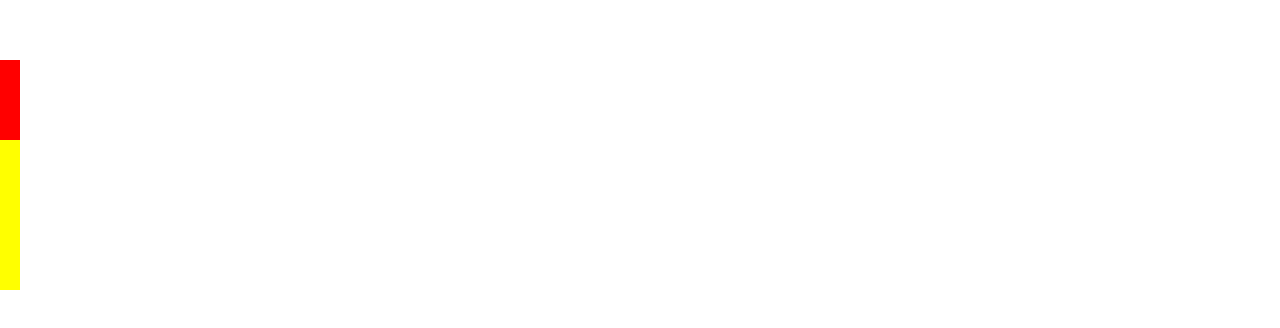
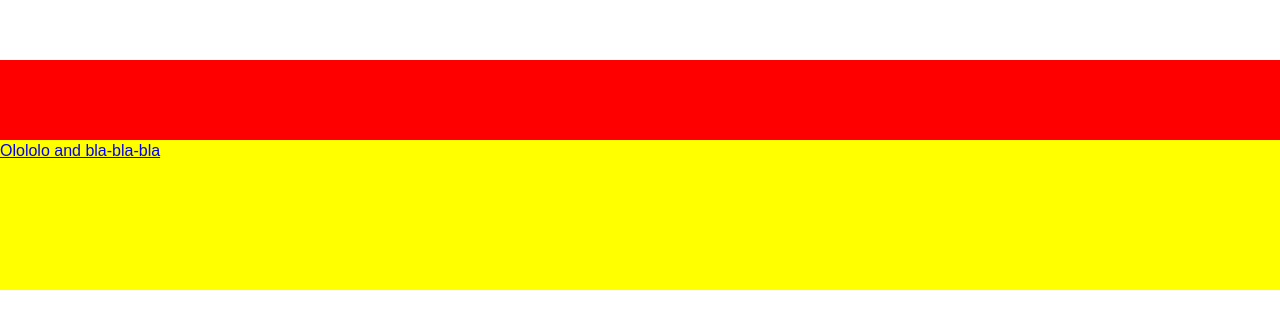
Before and after one commit to eva661/Plugins, a plain HTML site: page Other/smallExample.html in a window 1280 px wide. Shown: the part 340-668 px from the top of the page. Drawn offline with nearby package versions, Linux system fonts and the light colour scheme.

Commit message:
add options

```diff
--- a/Other/smallExample.html
+++ b/Other/smallExample.html
@@ -35,10 +35,10 @@
 
 
 
-        <a href="#" style="display:block; width: 20px; height: 10px; background: red;"></a>
-        <a href="#" style="display:block; width: 20px; height: 30px; background: red;"></a>
-        <a href="#" style="display:block; width: 20px; height: 40px; background: red;"></a>
-        <a href="#" style="display:block; width: 20px; height: 150px; background: red;"></a>
+        <a href="#" style="display:block; height: 10px; background: red;"></a>
+        <a href="#" style="display:block; height: 30px; background: red;"></a>
+        <a href="#" style="display:block; height: 40px; background: red;"></a>
+        <a href="#" style="display:block; height: 150px; background: red;"></a>
 
 
 
@@ -87,7 +87,8 @@
 
                     var settings = $.extend( {
                         'element'         : 'div',
-                        'backgroundColor' : 'blue'
+                        'backgroundColor' : 'blue',
+                        'text': 'The Highest element'
                         }, options);
 
                     $(options.element).each(function(index, value) {
@@ -98,9 +99,8 @@
                     });
 
                     highestElement.css('background-color', settings.backgroundColor);
+                    highestElement.text(settings.text);
 
-                    console.log('=====max', max);
-                    console.log('highestElement', highestElement);
                     return highestElement;
 
                 };
@@ -108,14 +108,9 @@
 
             $(document).myPlugin({
                 element: 'a',
-                'backgroundColor' : 'yellow'
+                backgroundColor : 'yellow',
+                text: 'Olololo and bla-bla-bla'
             });
-
-
-
-
-
-
 
         </script>
     </body>
```
